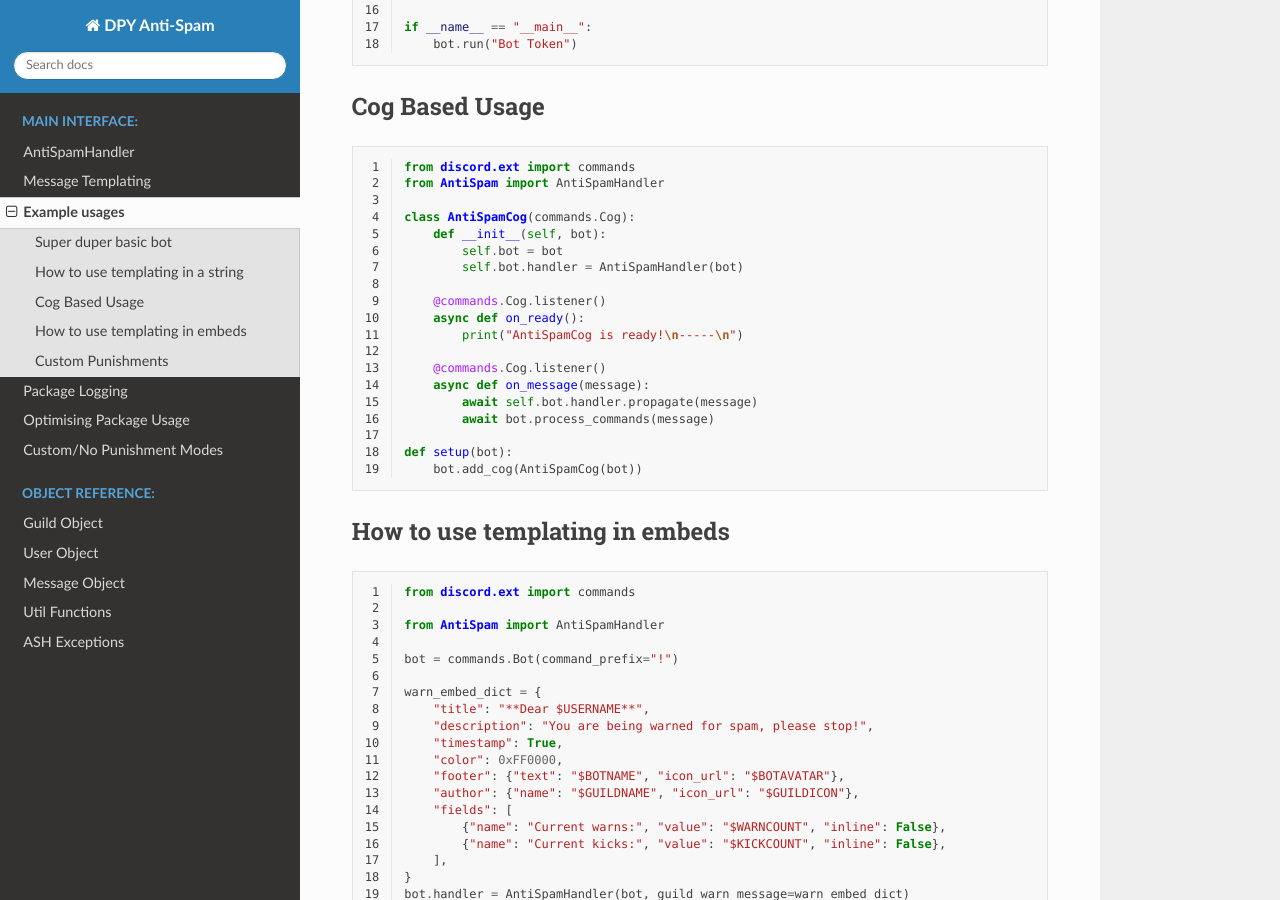
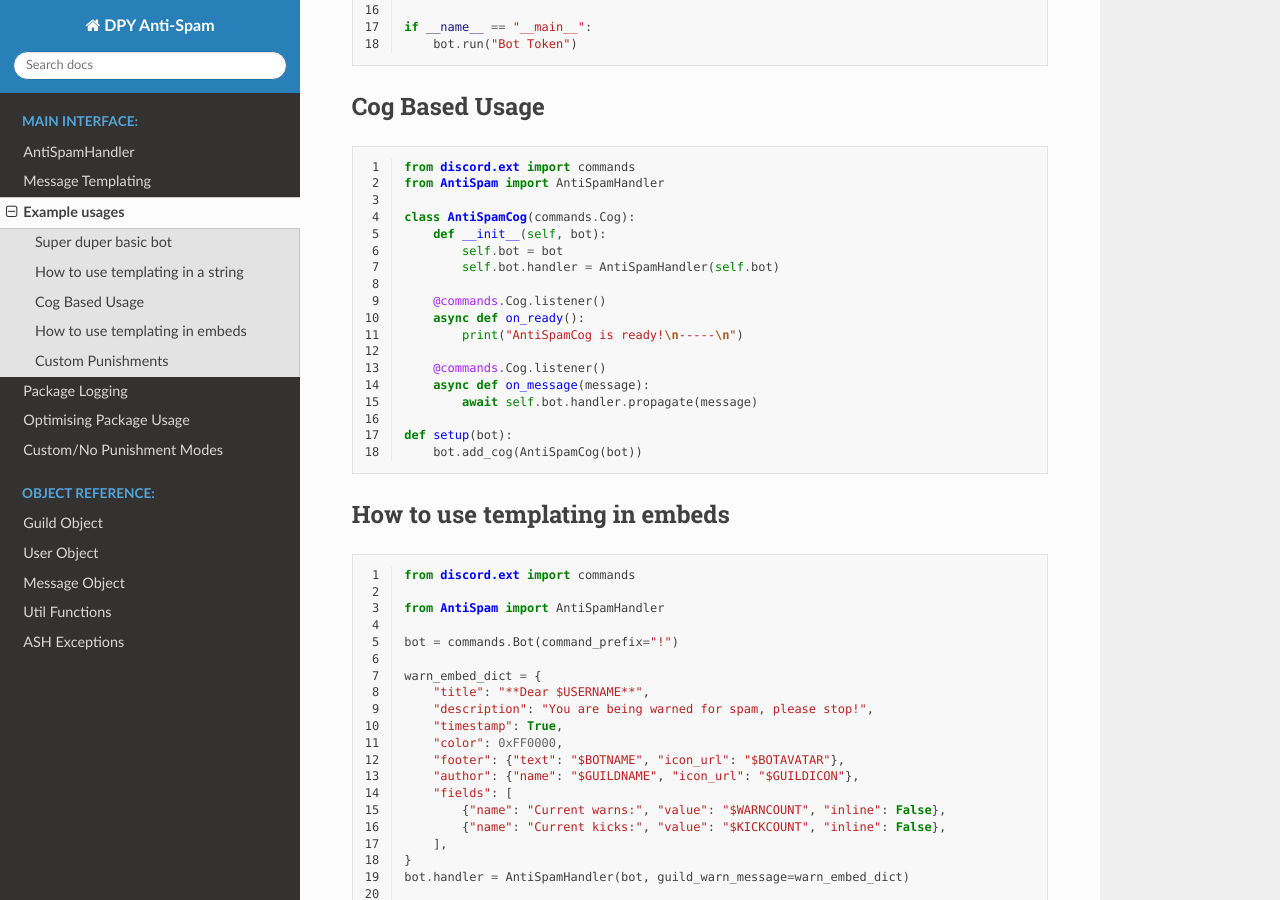
Before and after one commit to Skelmis/Discord-Anti-Spam, a Sphinx documentation site: the page built from docs/modules/examples.rst, in a window 1280 px wide and 900 px high, scrolled down 971 px. Built offline with Sphinx 7.4.7 and the Read the Docs theme 2.0.0, drawn with Linux system fonts in a browser that asks for light colours.

Commit message:
:memo: Fix cog based example

```diff
--- a/docs/modules/examples.rst
+++ b/docs/modules/examples.rst
@@ -69,7 +69,7 @@ Cog Based Usage
     class AntiSpamCog(commands.Cog):
         def __init__(self, bot):
             self.bot = bot
-            self.bot.handler = AntiSpamHandler(bot)
+            self.bot.handler = AntiSpamHandler(self.bot)
 
         @commands.Cog.listener()
         async def on_ready():
@@ -78,7 +78,6 @@ Cog Based Usage
         @commands.Cog.listener()
         async def on_message(message):
             await self.bot.handler.propagate(message)
-            await bot.process_commands(message)
 
     def setup(bot):
         bot.add_cog(AntiSpamCog(bot))
```
